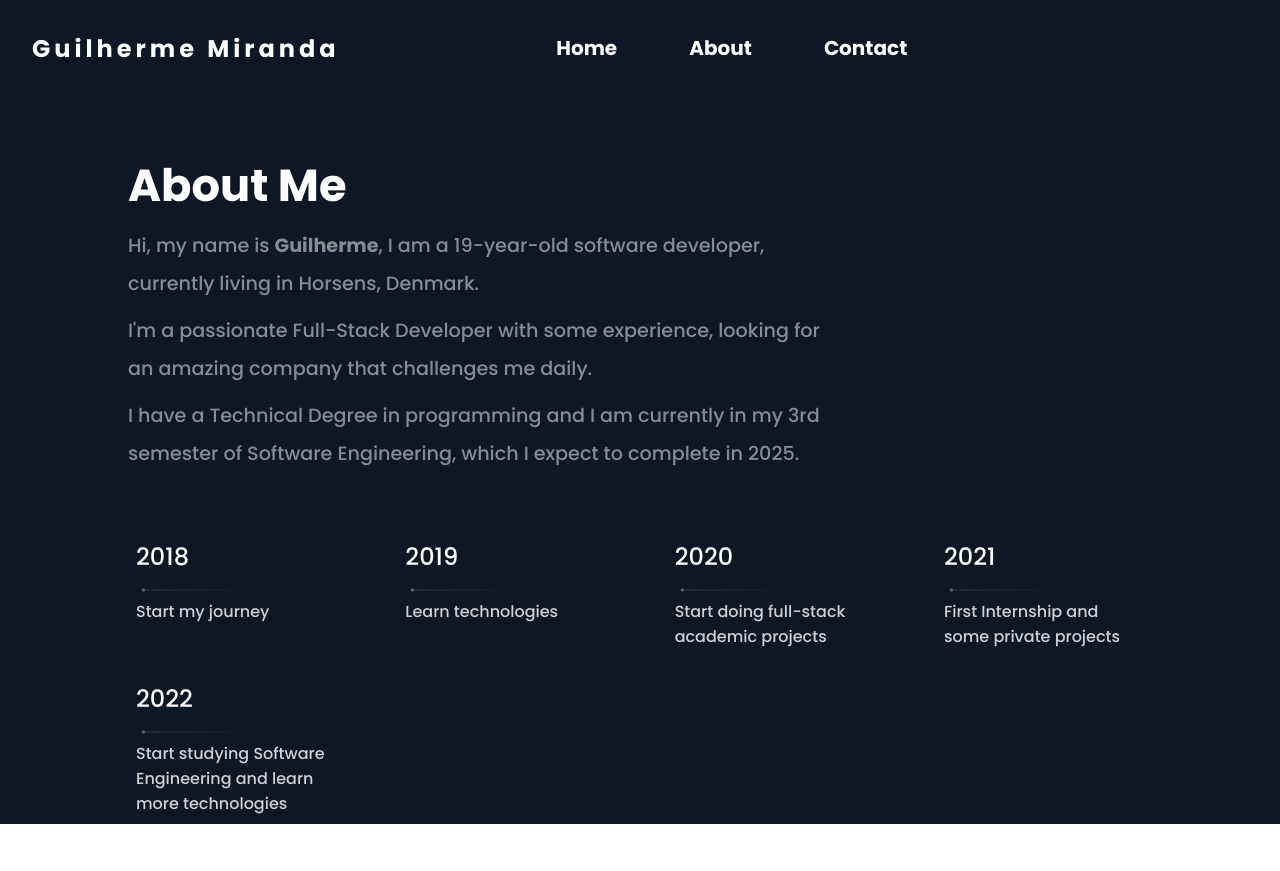
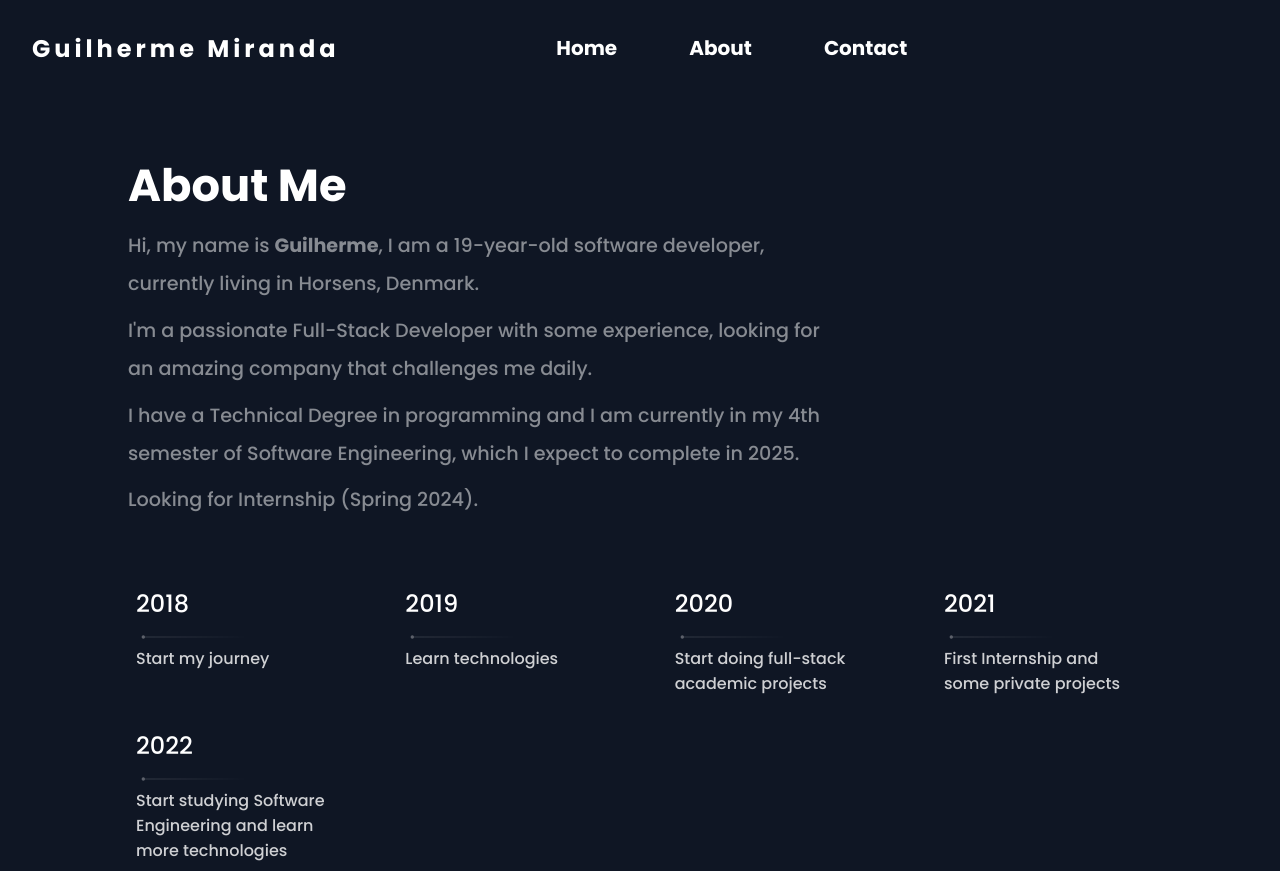
Before and after one commit to FuLLeNN/Portfolio, a Next.js app: page /about in a window 1280 px wide. Before the commit the page ends 824 px from the top, so only its background shows below. Built offline with nearby package versions, Linux system fonts and the light colour scheme.

Commit message:
Update about.js

```diff
--- a/pages/about.js
+++ b/pages/about.js
@@ -57,7 +57,8 @@ const About = () => {
           currently living in Horsens, Denmark.
         </p>
         <p>I'm a passionate Full-Stack Developer with some experience, looking for an amazing company that challenges me daily.</p>
-        <p>I have a Technical Degree in programming and I am currently in my 3rd semester of Software Engineering, which I expect to complete in 2025.</p>
+        <p>I have a Technical Degree in programming and I am currently in my 4th semester of Software Engineering, which I expect to complete in 2025.</p>
+        <p>Looking for Internship (Spring 2024).</p>
         <br />
         <br />
         <div className={AboutStyles.yearslist}>
```
